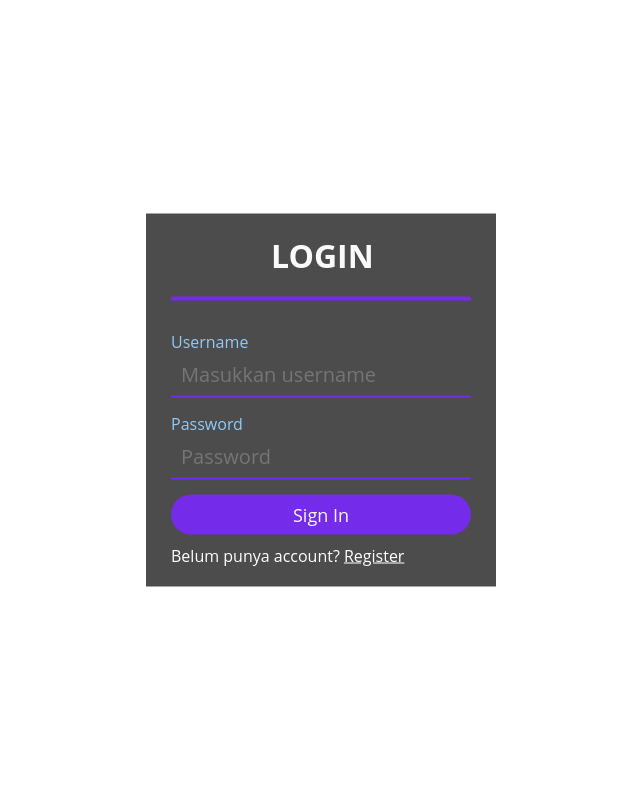
After one commit to b0punggg/MDPLPRAKVIII_RESPONSI_KEL2, a PHP site: page /kelompok2mdpl/index.php in a window 1280 px wide. The commit adds this page. Shown: the whole page, without its empty margins (319-959 px from the left). Run offline with PHP 8.4, Linux system fonts and the light colour scheme.

Commit message:
membuat session login register

```diff
--- /dev/null
+++ b/kelompok2mdpl/index.php
@@ -0,0 +1,40 @@
+<?php require 'koneksi.php'; ?>
+<!DOCTYPE HTML>
+<html>
+    <head>
+        <title>Halaman Login</title>
+        <link rel="stylesheet" href="assets/css/login.css">
+    </head>
+
+    <body>
+        <div class="container">
+          <h1>Login</h1>
+          <?php
+	if(isset($_GET['pesan'])){
+		if($_GET['pesan'] == "gagal"){
+			echo "Login gagal! username dan password salah!";
+		}else if($_GET['pesan'] == "logout"){
+			echo "Anda telah berhasil logout";
+		}else if($_GET['pesan'] == "belum_login"){
+			echo "Anda harus login untuk mengakses halaman admin";
+		}
+	}
+	?>
+            <form action="cek_login.php" method="POST">
+                    <div class="form-group">
+                        <label for="username">Username</label>
+                        <input type="text" class="form-control" id="username" name="username" placeholder="Masukkan username">
+                    </div>
+                    <div class="form-group">
+                        <label for="InputPassword">Password</label>
+                        <input type="password" class="form-control" id="InputPassword" name="password" placeholder="Password">
+                    </div>
+
+                    <button type="submit" name="login" class="btn btn-primary btn-block">Sign In</button>
+                    <div class="form-footer mt-2">
+                        <p> Belum punya account? <a href="register.php">Register</a></p>
+                    </div>
+                </form>
+        </div>
+    </body>
+</html>
--- a/kelompok2mdpl/koneksi.php
+++ b/kelompok2mdpl/koneksi.php
@@ -1,6 +1,6 @@
 <?php
 //koneksi ke database mysql,
-$koneksi = mysqli_connect("localhost","root","","mdpl");
+$koneksi = mysqli_connect("localhost","root","","laundry");
 
 //cek jika koneksi ke mysql gagal, maka akan tampil pesan berikut
 if (mysqli_connect_errno()){
```
Also changed, not shown: kelompok2mdpl/cek_login.php (added, +25 -0 lines), kelompok2mdpl/proses_register.php (added, +30 -0 lines), kelompok2mdpl/register.php (+6 -13 lines).
